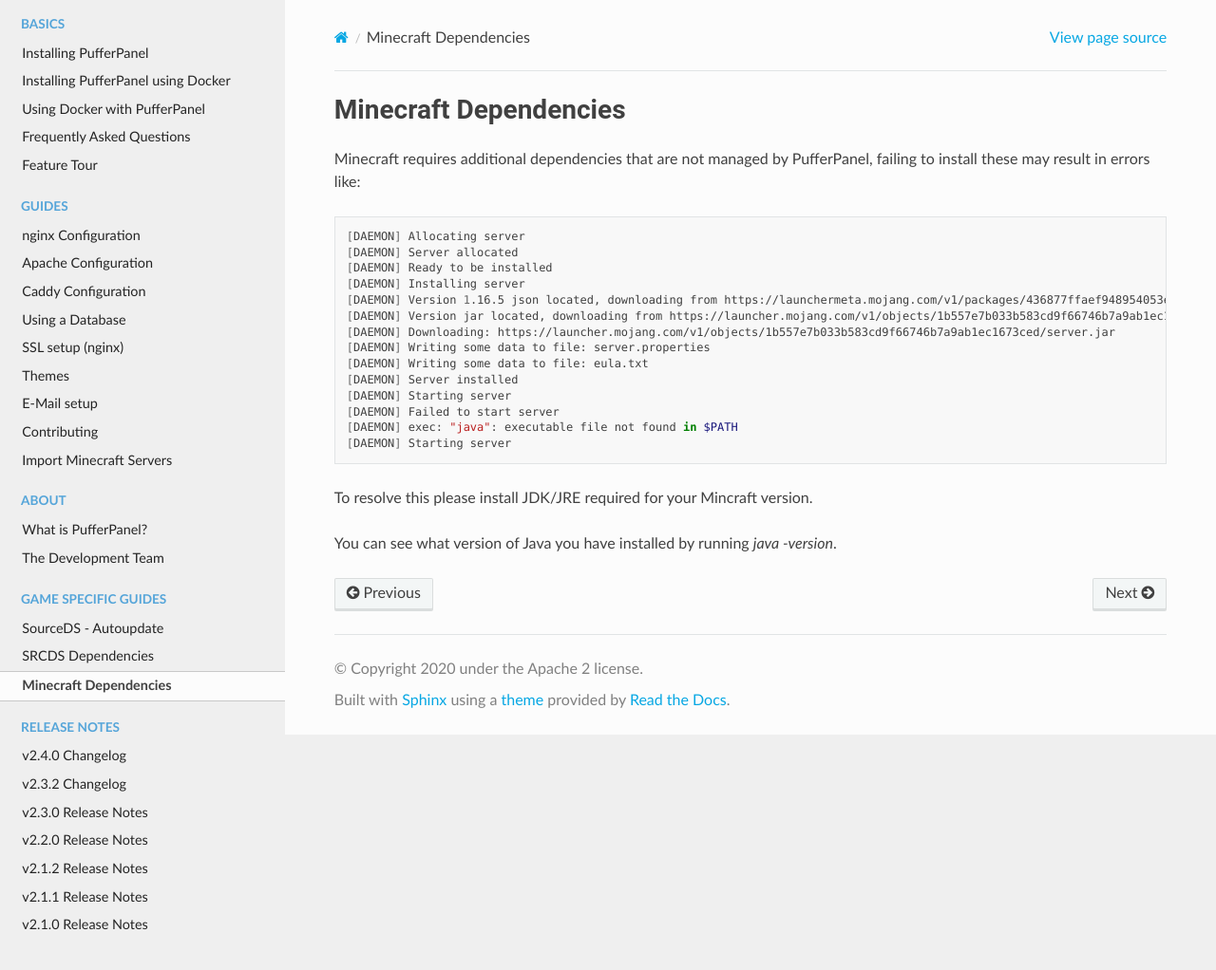
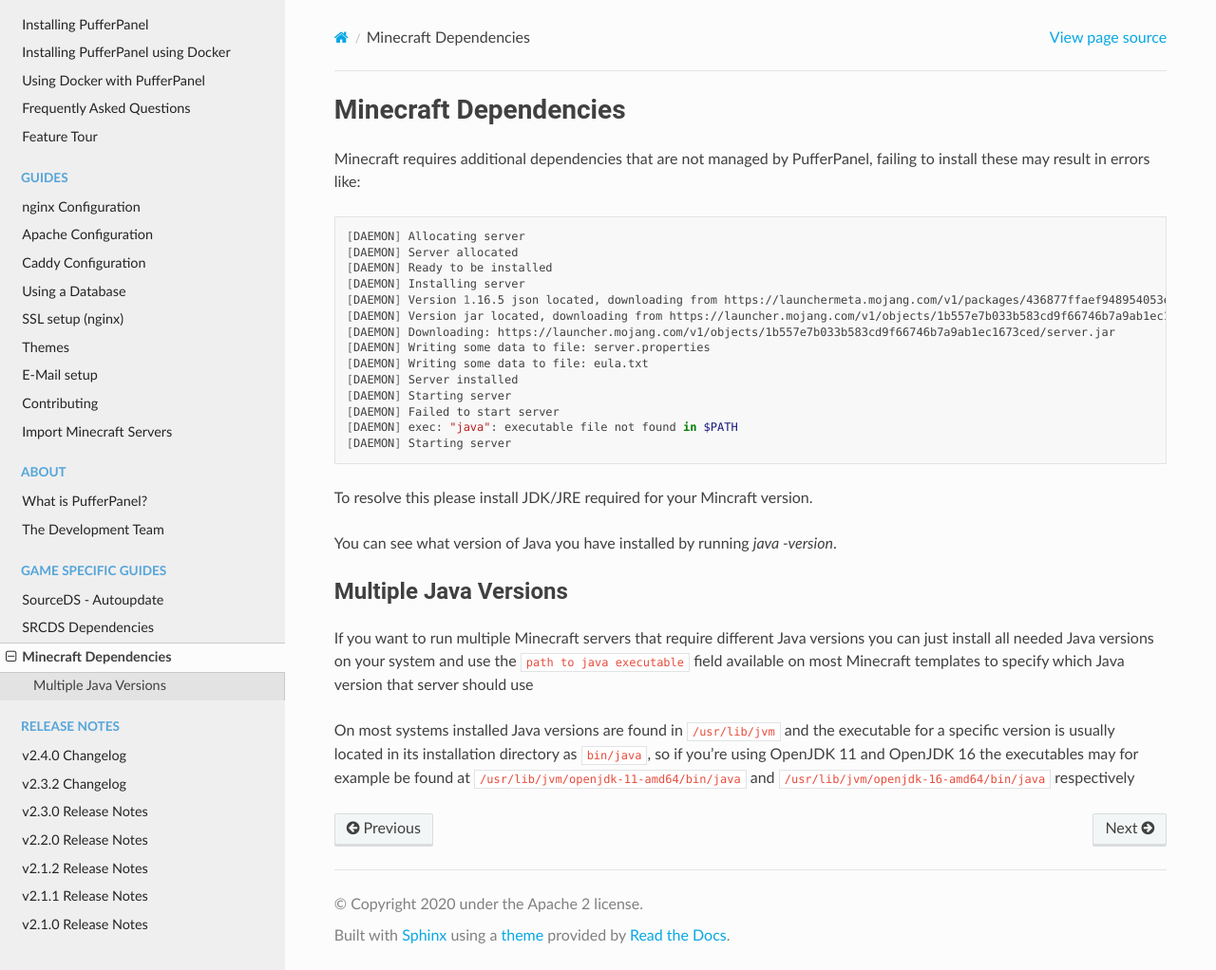
Before and after one commit to pufferpanel/documentation, a Sphinx documentation site: the page built from source/games/minecraft/dependencies.rst, in a window 1280 px wide and 1022 px high. Shown: the whole window at 95% size. Built offline with Sphinx 7.4.7 and the Read the Docs theme 2.0.0, drawn with Linux system fonts in a browser that asks for light colours.

Commit message:
add basic instructions for multiple java versions

```diff
--- a/source/games/minecraft/dependencies.rst
+++ b/source/games/minecraft/dependencies.rst
@@ -24,3 +24,11 @@
 To resolve this please install JDK/JRE required for your Mincraft version.
 
 You can see what version of Java you have installed by running `java -version`.
+
+
+Multiple Java Versions
+^^^^^^^^^^^^^^^^^^^^^^
+
+If you want to run multiple Minecraft servers that require different Java versions you can just install all needed Java versions on your system and use the ``path to java executable`` field available on most Minecraft templates to specify which Java version that server should use
+
+On most systems installed Java versions are found in ``/usr/lib/jvm`` and the executable for a specific version is usually located in its installation directory as ``bin/java``, so if you're using OpenJDK 11 and OpenJDK 16 the executables may for example be found at ``/usr/lib/jvm/openjdk-11-amd64/bin/java`` and ``/usr/lib/jvm/openjdk-16-amd64/bin/java`` respectively
```
